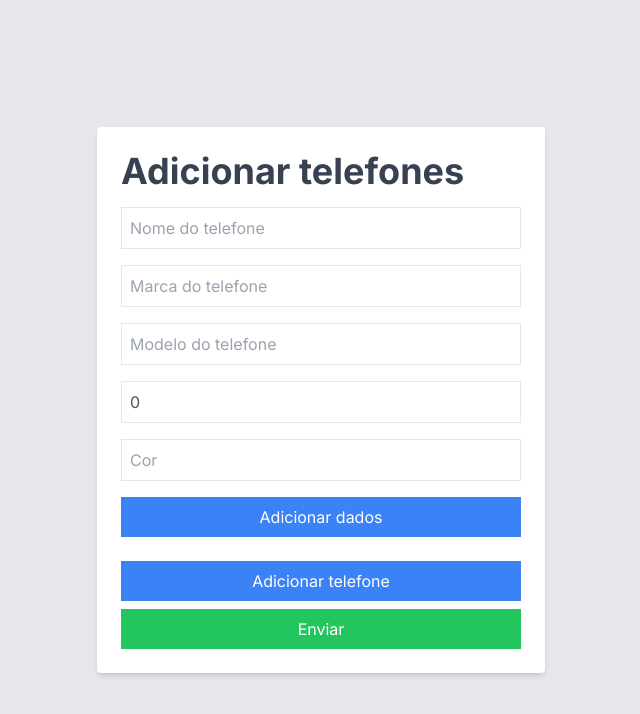
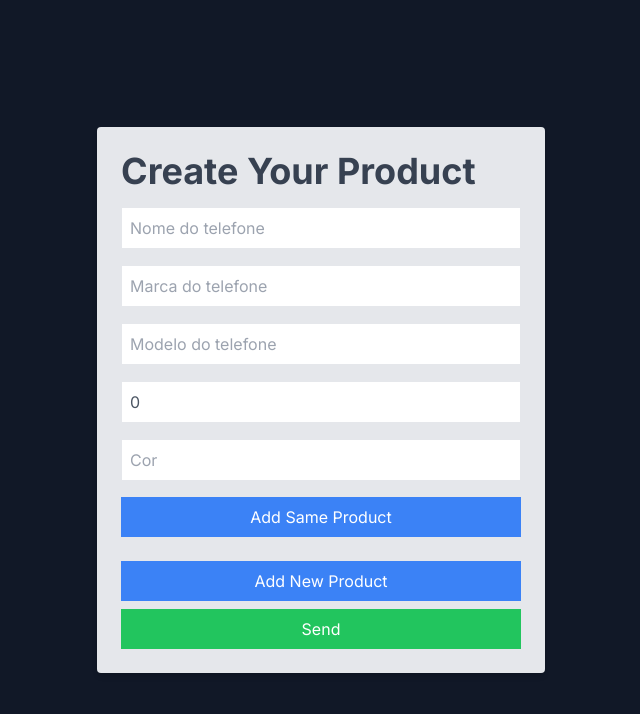
Before and after one commit to vasconcelosguu/lexartlab-test, a Next.js app: page /create in a window 1280 px wide. Shown: the top 714 px of the page, without its empty margins (319-959 px from the left). Built offline with nearby package versions, Linux system fonts and the light colour scheme.

Commit message:
:art: Logo and styles

```diff
--- a/src/app/(product-interact)/create/page.tsx
+++ b/src/app/(product-interact)/create/page.tsx
@@ -47,14 +47,13 @@ const CreatePage: React.FC = () => {
   };
 
   const handleSubmit = () => {
-    // Aqui você pode enviar o corpo (phones) para o servidor
     console.log(phones);
   };
 
   return (
-    <main className="flex justify-center items-center min-h-screen bg-gray-200 overflow-auto">
-      <div className="p-6 bg-white rounded shadow-md w-full max-w-md">
-      <h1 className="text-4xl text-gray-700 font-bold mb-4">Adicionar telefones</h1>
+    <main className="flex justify-center items-center min-h-screen bg-gray-900 overflow-auto">
+      <div className="p-6 bg-gray-200 rounded shadow-md w-full max-w-md">
+      <h1 className="text-4xl text-gray-700 font-bold mb-4">Create Your Product</h1>
         {phones.map((phone, phoneIndex) => (
           <div key={phoneIndex} className="mb-4 space-y-4">
             <input
@@ -96,26 +95,26 @@ const CreatePage: React.FC = () => {
                 />
                 {dataIndex > 0 && (
                   <button type="button" onClick={() => removeData(phoneIndex, dataIndex)} className="bg-red-500 text-white p-2 mt-2 w-full">
-                    Remover
+                    Remove
                   </button>
                 )}
               </div>
             ))}
             <button type="button" onClick={() => addData(phoneIndex)} className="bg-blue-500 text-white p-2 mt-2 w-full">
-              Adicionar dados
+              Add Same Product
             </button>
             {phoneIndex > 0 && (
               <button type="button" onClick={() => removePhone(phoneIndex)} className="bg-red-500 text-white p-2 mt-2 w-full">
-                Remover telefone
+                Remove Product
               </button>
             )}
           </div>
         ))}
         <button type="button" onClick={addPhone} className="bg-blue-500 text-white p-2 mt-2 w-full">
-          Adicionar telefone
+          Add New Product
         </button>
         <button type="button" onClick={handleSubmit} className="bg-green-500 text-white p-2 mt-2 w-full">
-          Enviar
+          Send
         </button>
       </div>
     </main>
--- a/src/app/home/page.tsx
+++ b/src/app/home/page.tsx
@@ -2,17 +2,20 @@
 
 import React from 'react';
 import { ProductsList } from '../components/ProductsList';
+import Header from '../components/Header';
 
 const HomePage: React.FC = () => {
 
   return (
-    <main className="container mx-auto max-w-md py-8 px-4">
+    <>
+    <Header />
+        <main className="container mx-auto max-w-md py-8 px-4">
     <div className="flex justify-center">
-      <h1 className="text-center text-gray-700 font-medium text-2xl">Home</h1>
-      <p className="text-center text-gray-700 font-medium text-2xl">Check our Products Below</p>
+      <h1 className="text-center text-gray-700 font-medium text-2xl">Check our Products Below</h1>
     </div>
     <ProductsList />
   </main>
+    </>
   );
 };
 
--- a/src/app/page.tsx
+++ b/src/app/page.tsx
@@ -1,12 +1,22 @@
 'use client';
 
-import React from "react";
+import React, { useEffect } from "react";
 import { useRouter } from "next/navigation";
-
 
 export default function Home() {
   const router = useRouter();
 
-  router.push("/login");
-  return <div>Redirecting...</div>;
+  useEffect(() => {
+    const timer = setTimeout(() => {
+      router.push("/home");
+    }, 5000);
+
+    return () => clearTimeout(timer);
+  }, []);
+
+  return (
+    <div className="flex justify-center items-center min-h-screen bg-gray-200">
+      <h1 className="text-4xl text-gray-700 font-bold">Welcome!</h1>
+    </div>
+  );
 }
```
Also changed, not shown: public/logo.png (added).
